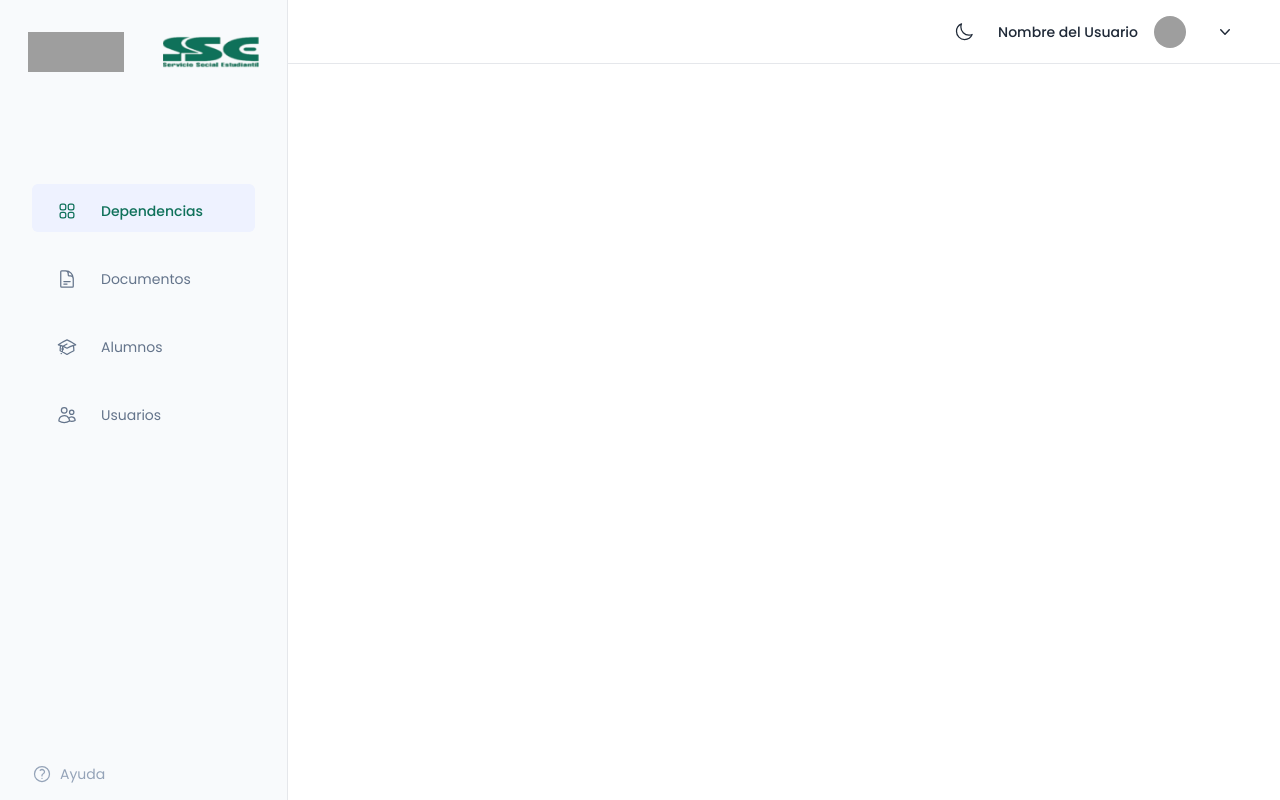
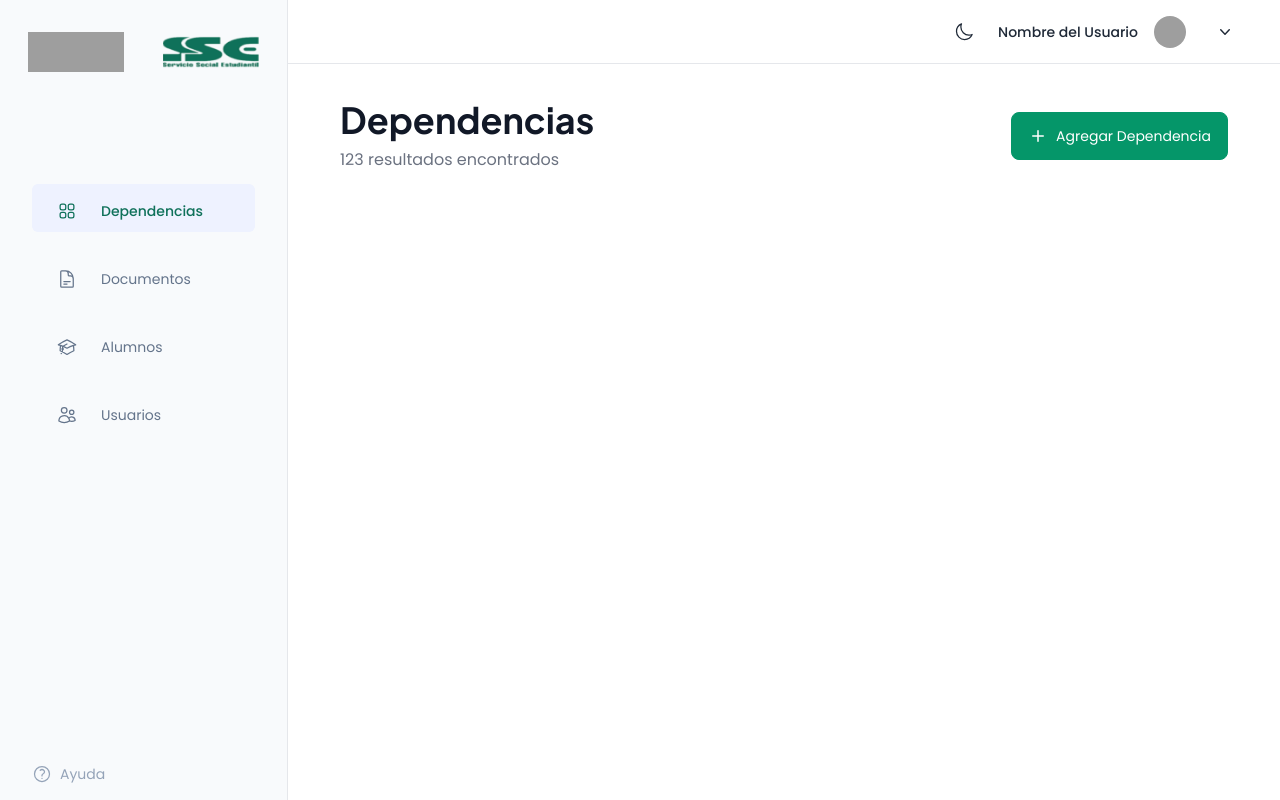
Before and after one commit to FedericoCadena9/Servicio-Social, a Next.js app: page / in a window 1280 px wide. Built offline with nearby package versions, Linux system fonts and the light colour scheme; grey boxes are pictures that could not be loaded.

Commit message:
Add TextBlock Componente

```diff
--- a/pages/index.jsx
+++ b/pages/index.jsx
@@ -2,11 +2,19 @@
 import { MainLayout } from "../components/Layouts/MainLayout";
 import { TextBlock } from "../components/TextBlock";
 
+
+// Iconos
+import { PlusIcon } from "@heroicons/react/20/solid";
 const Dependencias = () => {
   return (
     <>
       <MainLayout>
-        <TextBlock />
+        <TextBlock title={'Dependencias'} subtitle={'123 resultados encontrados'}>
+          <button className='btn btn-primary'>
+            <PlusIcon className='w-5 h-5 mr-2' />
+            <span>Agregar Dependencia</span>
+          </button>
+        </TextBlock>
       </MainLayout>
     </>
   );
```
